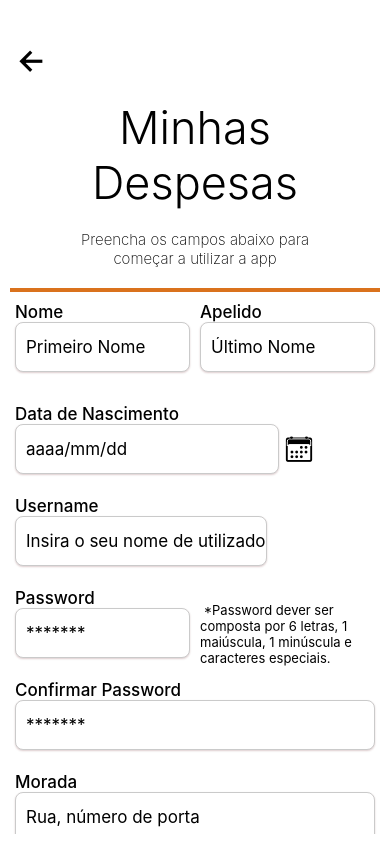
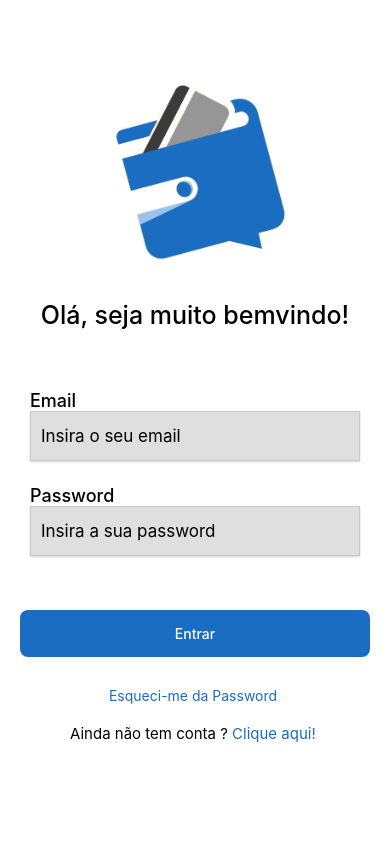
Before and after one commit to rafaelswr/ReactNative_Despesas, a React Native app in the folder 2.components/: screen / in a window 390 px wide. Built offline with nearby package versions, Linux system fonts and the light colour scheme.

Commit message:
Login Bug correction

```diff
--- a/2.components/App.js
+++ b/2.components/App.js
@@ -21,7 +21,7 @@ import NewPassword from './screens/NewPassword';
 export default function App() {
   return (
     <>
-    <Registar></Registar>
+    <Login></Login>
     </>
   );
 }
--- a/2.components/screens/Login.jsx
+++ b/2.components/screens/Login.jsx
@@ -1,5 +1,5 @@
 import React,{useState} from "react"
-import {View, Text,TextInput,StyleSheet,Image} from "react-native"
+import {View, Text,TextInput,ScrollView, StyleSheet,Image} from "react-native"
 import MyButtons from "../components/MyButtons";
 import geralStyles from "../styles/geralStyles";
 
@@ -7,7 +7,7 @@ const Login = (props) => {
 
     const [password, setPassword] = useState("");
     const [email, setEmail] = useState("");
-    const [validEmail, setValidEmail] = useState(null);
+    const [validEmail, setValidEmail] = useState(true);
 
     const onSubmitHandler = ()=>{
 
@@ -23,7 +23,7 @@ const Login = (props) => {
 
 
     return(
-        <View style={{flex:1, margin:10}}>
+        <ScrollView style={{flex:1, margin:10}}>
             <View style={[styles.imageContainer]}>
                 <Image style={{width:250, height:250}} source={require("../assets/logoApp.jpg")}/>
             </View>
@@ -35,25 +35,22 @@ const Login = (props) => {
                     <Text style={{fontSize:18,fontWeight:500}}>Email</Text>
                     <TextInput numberOfLines={1} autoComplete="off" autoCorrect={false}
                     maxLength={50} value={email} keyboardType="email-address"  onChangeText={setEmail} placeholder="Insira o seu email"
-                        style={styles.textInputContainer}/>
-                    {validEmail===false && <Text style={{color: 'red',fontWeight:"bold"}}>Por favor, insira um email válido</Text>}
-
-
+                        style={[styles.textInputContainer ,!validEmail && geralStyles.invalidInput]}/>
+                    {validEmail==false && <Text style={{color: 'red',fontWeight:"bold"}}>Por favor, insira um email válido</Text>}
                 </View>
                 <View style={{height:95}}>
                     <Text style={{fontSize:18, fontWeight:500}}>Password</Text>
                     <TextInput secureTextEntry numberOfLines={1} autoComplete="off" autoCorrect={false}
                     maxLength={50} value={password}  onChangeText={setPassword} placeholder="Insira a sua password"
                         style={styles.textInputContainer}></TextInput>
-
                 </View>
             </View>
             <View style={{marginBottom:10}}>
-                <MyButtons OnPress={()=>{onSubmitHandler()}}  title="Entrar" width={350} color="#1a6dc0"></MyButtons>
+                <MyButtons onPress={()=>onSubmitHandler()}  title="Entrar" width={350} color="#1a6dc0"></MyButtons>
             </View>
             <Text style={{color:"#1a6dc0", textAlign:"center", paddingVertical:10}}>Esqueci-me da Password </Text>
             <Text style={{color:"black", fontSize:15, textAlign:"center", paddingVertical:10}}>Ainda não tem conta ?<Text style={{color:"#1a6dc0"}}> Clique aqui!</Text> </Text>
-        </View>
+        </ScrollView>
     );
 }
 
```
